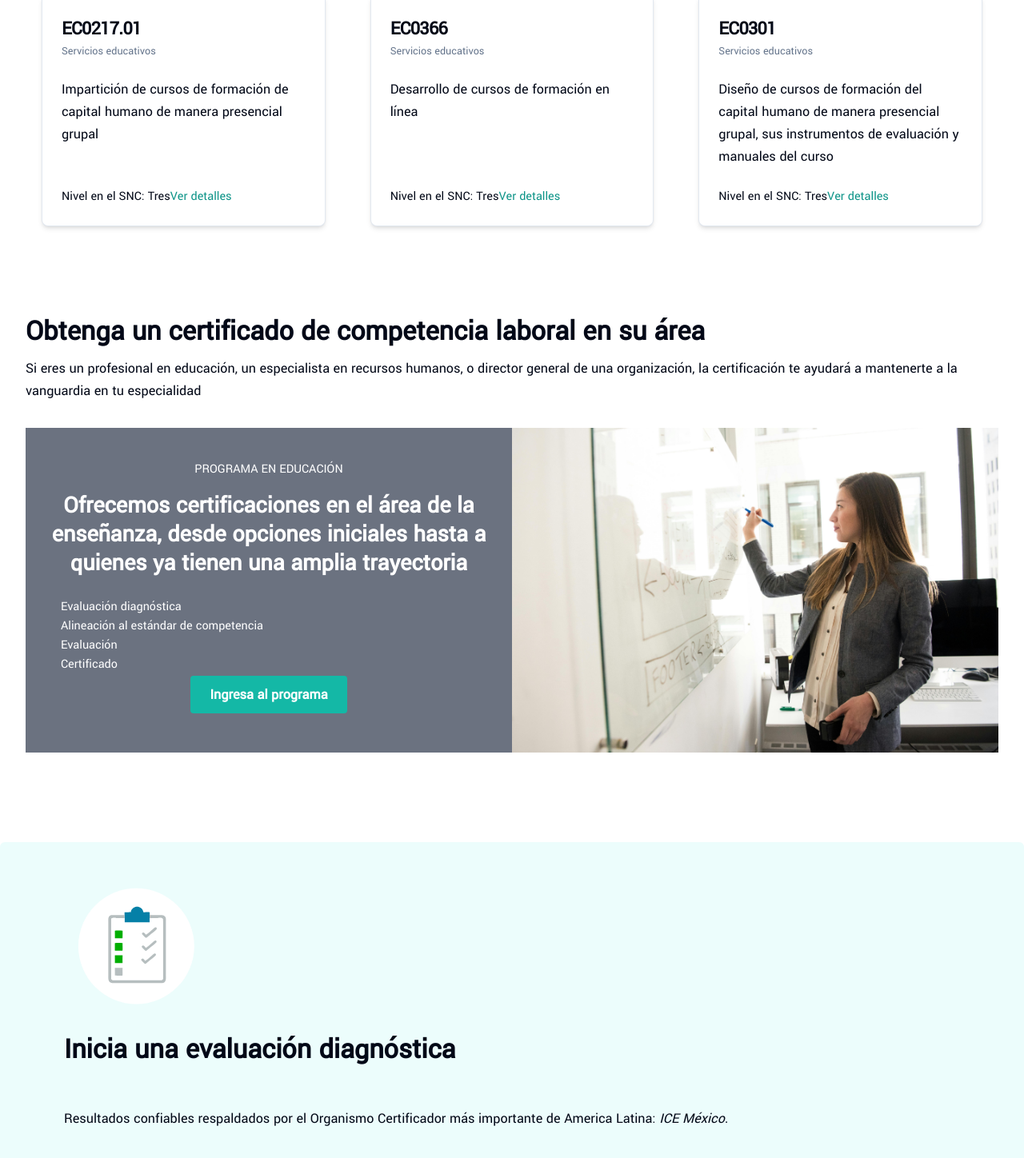
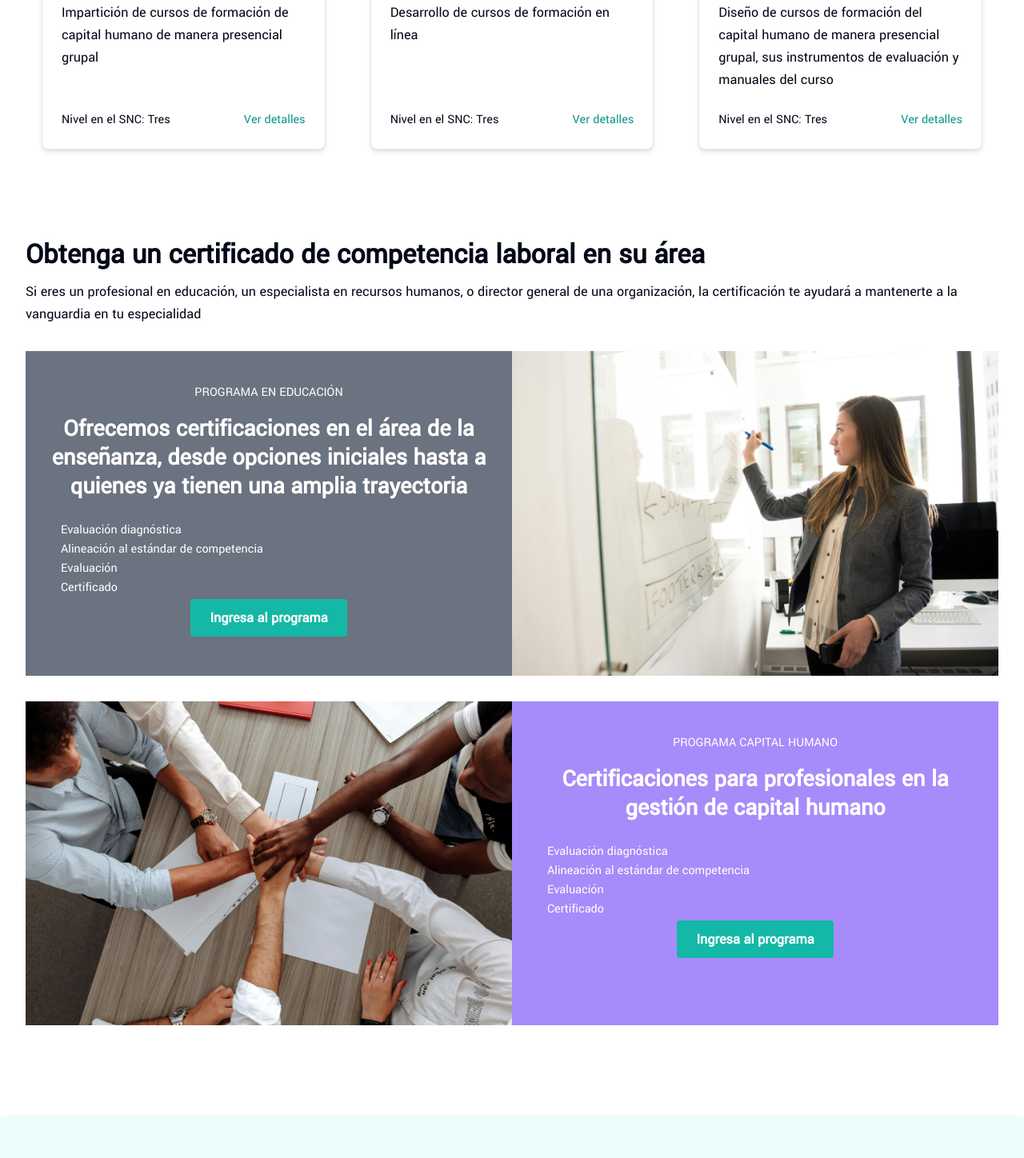
Before and after one commit to esphiritu/centro-evaluacion, a Next.js app: page /certificaciones in a window 1280 px wide. Shown: the part 880-2328 px from the top of the page at 80% size. Built offline with nearby package versions, Linux system fonts and the light colour scheme.

Commit message:
some changes that improve information architecture

```diff
--- a/package.json
+++ b/package.json
@@ -14,6 +14,7 @@
     "@radix-ui/react-slot": "^1.0.2",
     "class-variance-authority": "^0.7.0",
     "clsx": "^2.1.1",
+    "embla-carousel-autoplay": "^8.1.7",
     "embla-carousel-react": "^8.1.3",
     "lucide-react": "^0.378.0",
     "next": "^14.2.4",
--- a/src/app/certificaciones/page.js
+++ b/src/app/certificaciones/page.js
@@ -8,6 +8,7 @@ import {
   CarouselNext,
   CarouselPrevious,
 } from "@/components/ui/carousel";
+import Autoplay from "embla-carousel-autoplay"
 import webinarIcon from "@/public/img/webinar-meetings.svg";
 import { CalendarDays, Clock } from "lucide-react";
 
@@ -67,10 +68,12 @@ export default function Certificaciones(params) {
       <Carousel opts={{
         align: "center",
         loop: true,
-          }}>
+      }}
+        autoplay={2600}
+      >
         <CarouselContent className="p-0 md:p-5">
           <CarouselItem className="bg-gray-100 dark:bg-slate-900 rounded-md py-10 px-6 md:px-10 text-gray-900 dark:text-gray-50">
-                <Image src={webinarIcon} width={96} height={96} alt="icon for webinar" />
+            {/* <Image src={webinarIcon} width={96} height={96} alt="icon for webinar" /> */}
             <p className="text-xl md:text-2xl text-left">Estás invitad@ al <span className="font-bold">webinar gratuito</span></p>
             <h1 className="font-bold text-3xl md:text-5xl text-[#7369E2] text-center mt-10">Estrategias para aumentar productividad</h1>
             <p className="mb-10 text-lg">Impartido por: Elisa M. A.</p>
@@ -125,7 +128,7 @@ export default function Certificaciones(params) {
                   <p className="text-lg">{estandar.content}</p>
                 </CardContent>
                 <CardFooter>
-                  <div className="flex flex-row">
+                  <div className="flex justify-between w-full">
                     <p>Nivel en el SNC: {estandar.snc}</p>
                     <div>
                       <Link href="./" className="text-teal-600 hover:text-teal-700 hover:underline" title="Ver detalles del estándar de competencia">Ver detalles</Link>
--- a/src/app/layout.js
+++ b/src/app/layout.js
@@ -28,7 +28,6 @@ export default function RootLayout({ children }) {
           defaultTheme="system"
           enableSystem
           disableTransitionOnChange>
-          {/* <Header></Header> */}
           <HybridHeader />
           {children}
         </ThemeProvider>
--- a/src/components/molecules/ProgramsCard.jsx
+++ b/src/components/molecules/ProgramsCard.jsx
@@ -2,6 +2,7 @@ import Image from "next/image";
 import Link from "next/link";
 // Programs Images
 import teacherPic from "@/public/img/pexels-divinetechygirl-1181534.jpg";
+import RHSpecialist from "@/public/img/pexels-thirdman-5256816.jpg";
 
 // Programs
 const programs = [
@@ -15,6 +16,16 @@ const programs = [
     flexRowDirection: "lg:flex-row",
     bgColor:"bg-gray-500",
   },
+  {
+    ProgramName: "Programa capital humano",
+    ProgramDescription: "Certificaciones para profesionales en la gestión de capital humano",
+    ProgramHrefLink: "./",
+    ProgramPicText: "",
+    programPic: RHSpecialist,
+    flexColDirection: "flex-col-reverse",
+    flexRowDirection: "lg:flex-row-reverse",
+    bgColor:"bg-violet-400",
+  },
 ];
 
 
@@ -22,7 +33,7 @@ const programs = [
 export default function ProgramsCard() {
   return (
         programs.map((program => (
-        <div className={`flex ${program.flexColDirection} ${program.flexRowDirection} md:my-8 rounded w-full`}>
+        <div className={`flex ${program.flexColDirection} ${program.flexRowDirection} my-6 md:my-8 rounded w-full`}>
           <div className={`text-center text-white ${program.bgColor} py-6 px-8 w-full lg:w-1/2`}>
             <h3 className="uppercase py-2 md:py-4">{program.ProgramName}</h3>
             <p className="text-3xl lg:text-3xl font-semibold">{program.ProgramDescription}</p>
--- a/src/components/ui/carousel.jsx
+++ b/src/components/ui/carousel.jsx
@@ -1,10 +1,11 @@
 "use client";
-import * as React from "react"
+import * as React from "react";
 import useEmblaCarousel from "embla-carousel-react";
-import { ChevronLeft, ChevronRight } from "lucide-react"
+import { ChevronLeft, ChevronRight } from "lucide-react";
 
-import { cn } from "@/lib/utils"
-import { Button } from "@/components/ui/button"
+import { cn } from "@/lib/utils";
+import { Button } from "@/components/ui/button";
+import Autoplay from "embla-carousel-autoplay";
 
 const CarouselContext = React.createContext(null)
 
@@ -26,10 +27,16 @@ const Carousel = React.forwardRef((
     plugins,
     className,
     children,
+    autoplay,
     ...props
   },
   ref
 ) => {
+  if (autoplay) {
+    plugins = plugins ?? [];
+    plugins.push(Autoplay({ delay: autoplay}));
+  }
+
   const [carouselRef, api] = useEmblaCarousel({
     ...opts,
     axis: orientation === "horizontal" ? "x" : "y",
--- a/src/components/ui/dropdown-menu.jsx
+++ b/src/components/ui/dropdown-menu.jsx
@@ -96,7 +96,7 @@ const DropdownMenuRadioItem = React.forwardRef(({ className, children, ...props
   <DropdownMenuPrimitive.RadioItem
     ref={ref}
     className={cn(
-      "relative flex cursor-default select-none items-center rounded-sm py-1.5 pl-8 pr-2 text-sm outline-none transition-colors focus:bg-accent focus:text-accent-foreground data-[disabled]:pointer-events-none data-[disabled]:opacity-50",
+      "relative flex cursor-default select-none items-center rounded-sm py-1.5 pl-8 pr-2 text-sm outline-none focus:bg-accent focus:text-accent-foreground data-[disabled]:pointer-events-none data-[disabled]:opacity-50",
       className
     )}
     {...props}>
--- a/src/utilities/dark-light-functionality/ModeToggle.jsx
+++ b/src/utilities/dark-light-functionality/ModeToggle.jsx
@@ -16,7 +16,7 @@ export function ModeToggle() {
     <DropdownMenu>
       <DropdownMenuTrigger asChild>
         <Button variant="ghost" size="icon" className="md:mr-10 hover:text-teal-700">
-          <SunIcon className="h-[1.2rem] w-[1.2rem] rotate-0 scale-100 transition-all dark:-rotate-90 dark:scale-0" />
+          <SunIcon className="h-[1.2rem] w-[1.2rem] rotate-0 scale-100 transition-translate dark:-rotate-90 dark:scale-0" />
           <MoonIcon className="absolute h-[1.2rem] w-[1.2rem] rotate-90 scale-0 transition-all dark:rotate-0 dark:scale-100" />
           <span className="sr-only">Toggle theme</span>
         </Button>
```
Also changed, not shown: src/public/img/pexels-thirdman-5256816.jpg (added), 1 other file (tests, documents, lock files or other folders). Lines whose indentation alone changed are shown as unchanged.
